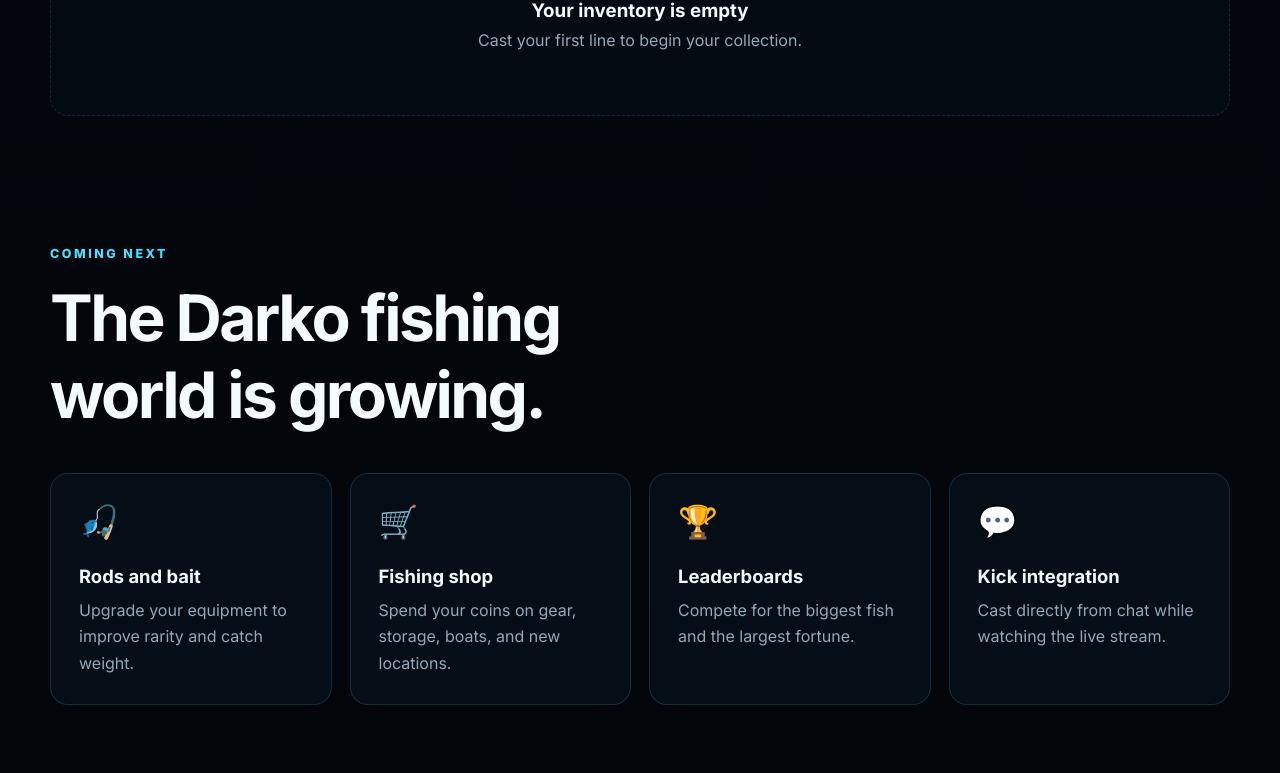
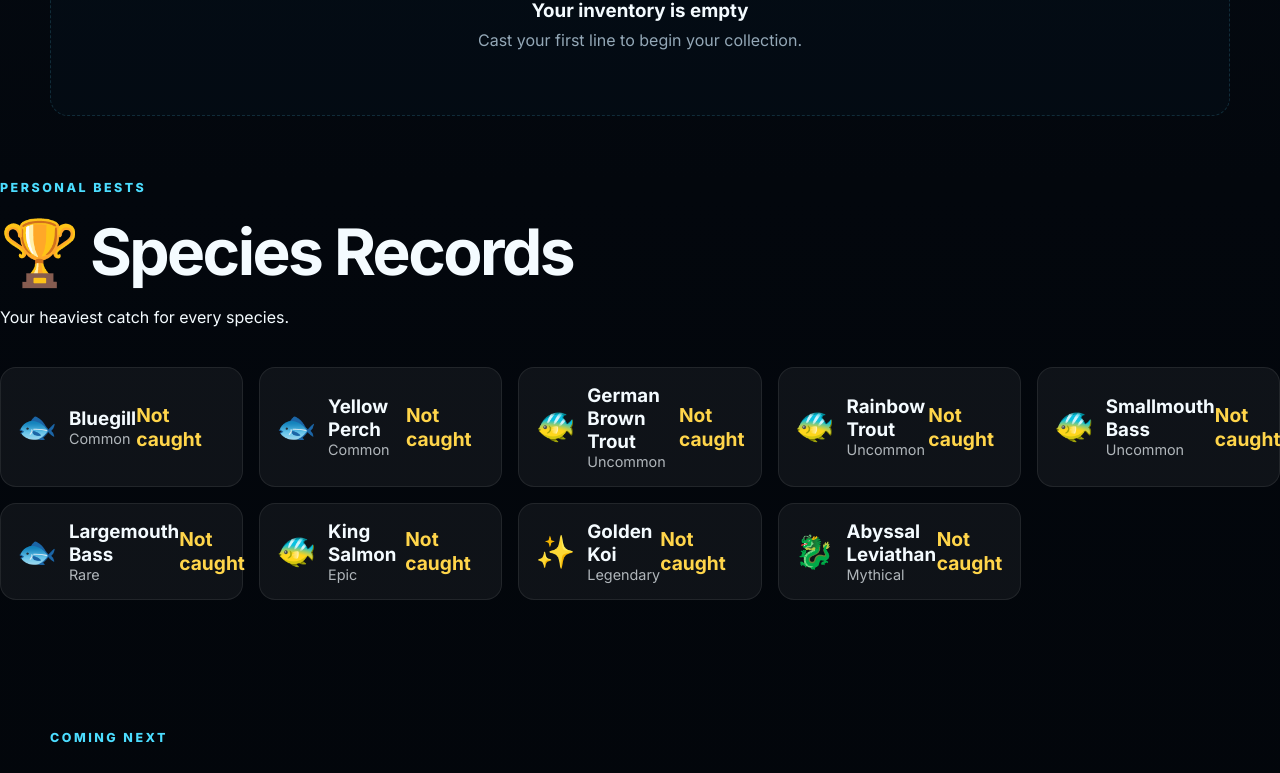
Before and after one commit to jeffthegreat79-prog/darko, a React (Vite) app: page / in a window 1280 px wide. Shown: the part 1326-2099 px from the top of the page. Built offline with nearby package versions, Linux system fonts and the light colour scheme.

Commit message:
Added species records system

```diff
--- a/src/App.css
+++ b/src/App.css
@@ -1090,3 +1090,53 @@
     box-shadow: 0 0 22px gold;
   }
 }
+  .records-section {
+  margin-top: 4rem;
+}
+
+.records-grid {
+  display: grid;
+  grid-template-columns: repeat(auto-fit, minmax(240px, 1fr));
+  gap: 1rem;
+  margin-top: 2rem;
+}
+
+.record-card {
+  background: rgba(255,255,255,0.05);
+  border: 1px solid rgba(255,255,255,0.08);
+  border-radius: 16px;
+  padding: 1rem;
+  display: flex;
+  justify-content: space-between;
+  align-items: center;
+  transition: transform .2s ease;
+}
+
+.record-card:hover {
+  transform: translateY(-3px);
+}
+
+.record-fish {
+  display: flex;
+  align-items: center;
+  gap: .75rem;
+}
+
+.record-icon {
+  font-size: 2rem;
+}
+
+.record-fish h3 {
+  margin: 0;
+}
+
+.record-fish p {
+  margin: 0;
+  opacity: .7;
+  font-size: .9rem;
+}
+
+.record-weight {
+  font-size: 1.2rem;
+  color: #ffd54a;
+}
--- a/src/App.jsx
+++ b/src/App.jsx
@@ -146,10 +146,11 @@
   catches: 0,
   inventory: [],
   biggestCatch: null,
+  ownedRods: [],
+  ownedBaits: [],
   rod: null,
   bait: null,
-  ownedRods: [],
-  ownedBaits: [],
+  speciesRecords: {},
 }
 
 function App() {
@@ -300,6 +301,21 @@
     !currentPlayer.biggestCatch ||
     completedCatch.weight > currentPlayer.biggestCatch.weight
 
+  const currentSpeciesRecord =
+    currentPlayer.speciesRecords?.[completedCatch.name]
+
+  const isNewSpeciesRecord =
+    !currentSpeciesRecord ||
+    completedCatch.weight > currentSpeciesRecord.weight
+
+  const updatedSpeciesRecords = {
+    ...(currentPlayer.speciesRecords || {}),
+  }
+
+  if (isNewSpeciesRecord) {
+    updatedSpeciesRecords[completedCatch.name] = completedCatch
+  }
+
   return {
     ...currentPlayer,
     coins: currentPlayer.coins + completedCatch.value,
@@ -308,6 +324,7 @@
     biggestCatch: isBiggestCatch
       ? completedCatch
       : currentPlayer.biggestCatch,
+    speciesRecords: updatedSpeciesRecords,
   }
 })
 
@@ -519,7 +536,36 @@
           </div>
         )}
       </section>
+<section className="records-section">
+  <div className="section-heading">
+    <p className="eyebrow">Personal bests</p>
+    <h2>🏆 Species Records</h2>
+    <p>Your heaviest catch for every species.</p>
+  </div>
 
+  <div className="records-grid">
+    {fishTable.map((fish) => {
+      const record = player.speciesRecords?.[fish.name]
+
+      return (
+        <div className="record-card" key={fish.name}>
+          <div className="record-fish">
+            <span className="record-icon">{fish.icon}</span>
+
+            <div>
+              <h3>{fish.name}</h3>
+              <p>{fish.rarity}</p>
+            </div>
+          </div>
+
+          <strong className="record-weight">
+            {record ? `${record.weight} lb` : 'Not caught'}
+          </strong>
+        </div>
+      )
+    })}
+  </div>
+</section>
       <section className="features" id="features">
         <div className="section-heading">
           <p className="eyebrow">Coming next</p>
```
Lines whose indentation alone changed are shown as unchanged.
